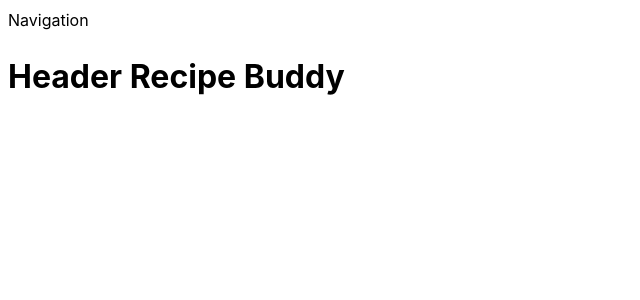
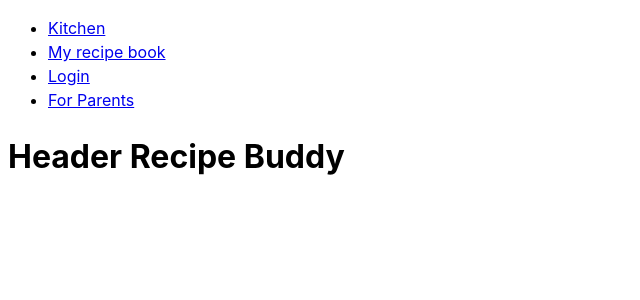
Before and after one commit to IreneFelice/frontend-eindopdracht-app-recipe-buddy, a React (Vite) app: page / in a window 1280 px wide. Shown: the top 300 px of the page, without its empty margins (0-640 px from the left). Built offline with nearby package versions, Linux system fonts and the light colour scheme.

Commit message:
Add navigation links

```diff
--- a/src/components/nav-bar/NavBar.jsx
+++ b/src/components/nav-bar/NavBar.jsx
@@ -1,7 +1,14 @@
+import { NavLink } from 'react-router-dom';
+
 function NavBar () {
     return(
     <>
-        <div>Navigation</div>
+        <ul>
+            <li><NavLink to="/" className={({isActive}) => isActive ? 'active' : 'default'}>Kitchen</NavLink></li>
+            <li><NavLink to="/recipe-book" className={({isActive}) => isActive ? 'active' : 'default'}>My recipe book</NavLink></li>
+            <li><NavLink to="/login" className={({isActive}) => isActive ? 'active' : 'default'}>Login</NavLink></li>
+            <li><NavLink to="/for-parents" className={({isActive}) => isActive ? 'active' : 'default'}>For Parents</NavLink></li>
+        </ul>
     </>
     )
 }
```
